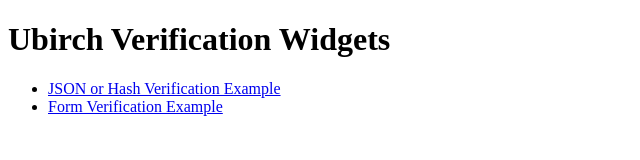
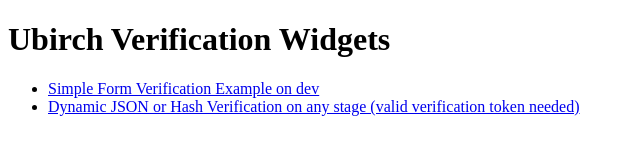
Before and after one commit to ubirch/ubirch-verify-widget, a website built with webpack: page index.html in a window 1280 px wide. Shown: the whole page, without its empty margins (0-640 px from the left). Built offline with nearby package versions, Linux system fonts and the light colour scheme.

Commit message:
UC-47: switch example

```diff
--- a/index.html
+++ b/index.html
@@ -9,10 +9,10 @@
 <h1>Ubirch Verification Widgets</h1>
 <ul>
   <li>
-    <a href="./json-hash-verification.html">JSON or Hash Verification Example</a>
+    <a href="./form-verification.html#f=Testhamster;g=Tommy;b=19460505;d=202103222210;r=n;t=Antigen;s=hfsud6WimRReMCCc;p=2089457234857">Simple Form Verification Example on dev</a>
   </li>
   <li>
-    <a href="./form-verification.html#f=Testhamster;g=Tommy;b=19460505;d=202103222210;r=n;t=Antigen;s=hfsud6WimRReMCCc;p=2089457234857">Form Verification Example</a>
+    <a href="./json-hash-verification.html">Dynamic JSON or Hash Verification on any stage (valid verification token needed)</a>
   </li>
 </ul>
 </body>
```
